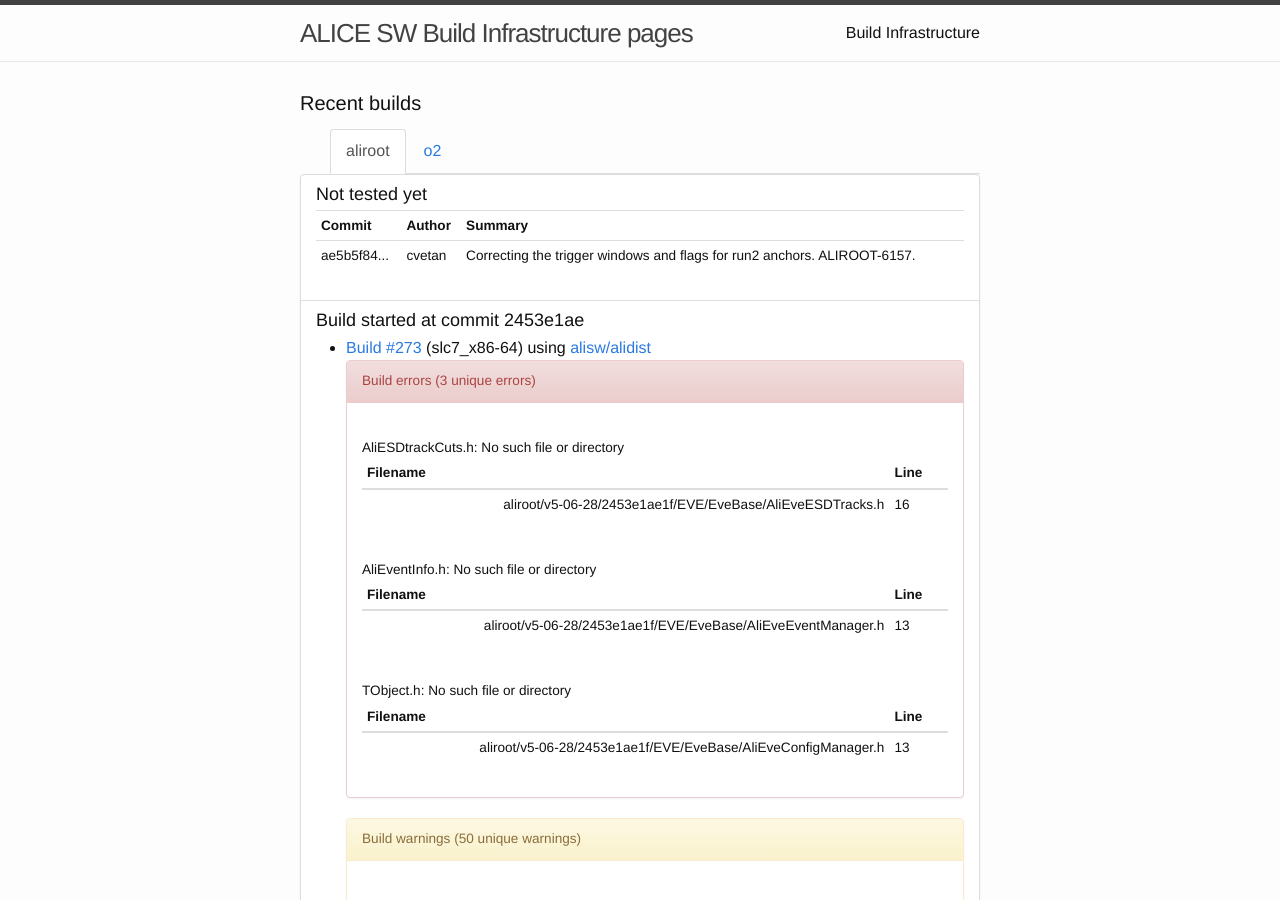
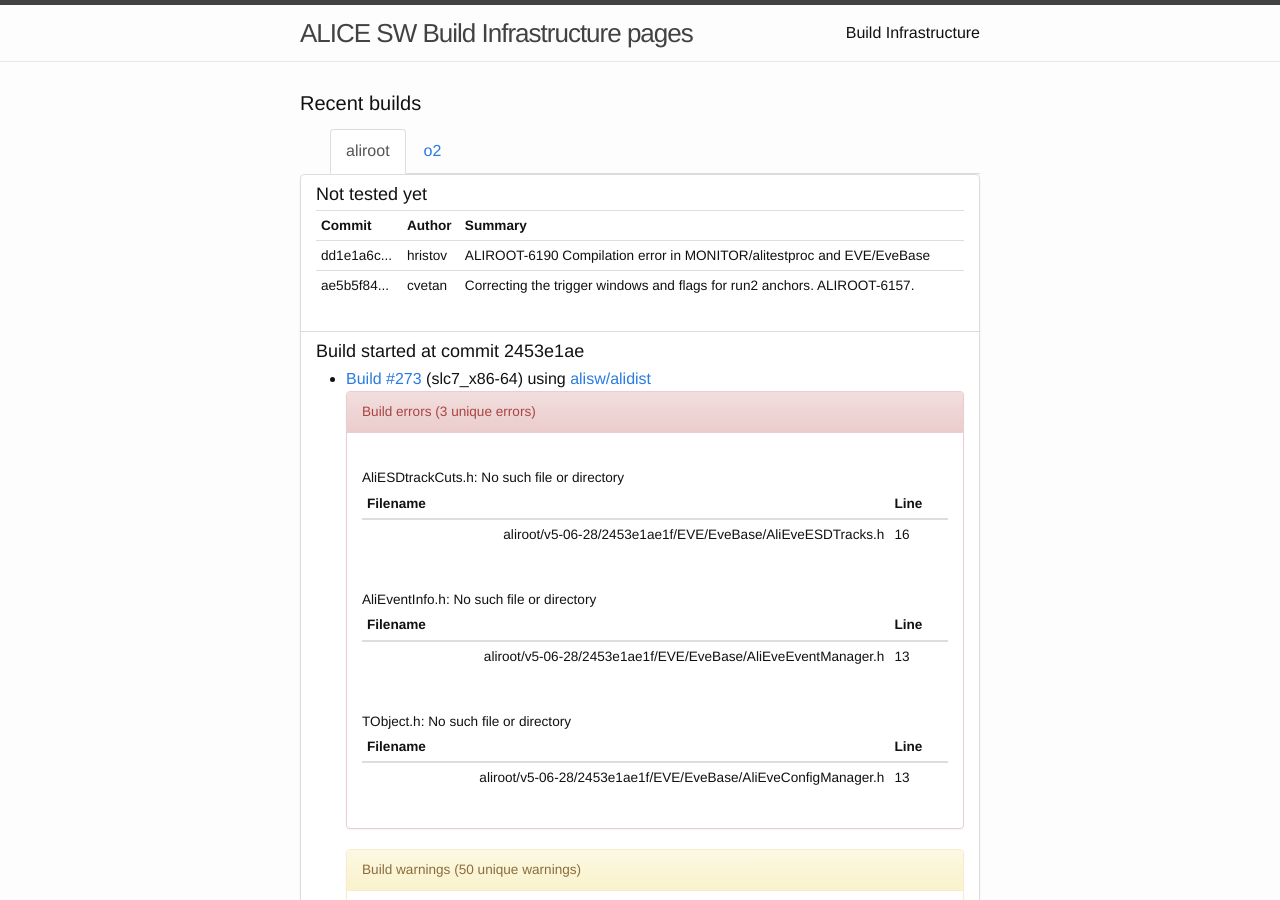
Before and after one commit to alisw/alisw.github.io, a Jekyll site: the page built from index.html, in a window 1280 px wide and 900 px high. Built offline with Jekyll 4.4.1, drawn with Linux system fonts in a browser that asks for light colours; nearby versions of some CDN libraries.

Commit message:
Updated results.

```diff
--- a/_data/commits-aliroot-master.yaml
+++ b/_data/commits-aliroot-master.yaml
@@ -1,3 +1,8 @@
+-
+ commit: "dd1e1a6c1dd0286e2fbf0e79f5aadbca74d97eb9"
+ message: >-
+    ALIROOT-6190 Compilation error in MONITOR/alitestproc and EVE/EveBase
+ author: !!str hristov
 -
  commit: "ae5b5f84d53d84420e26ae6dd337a1a9952936d1"
  message: >-
```
